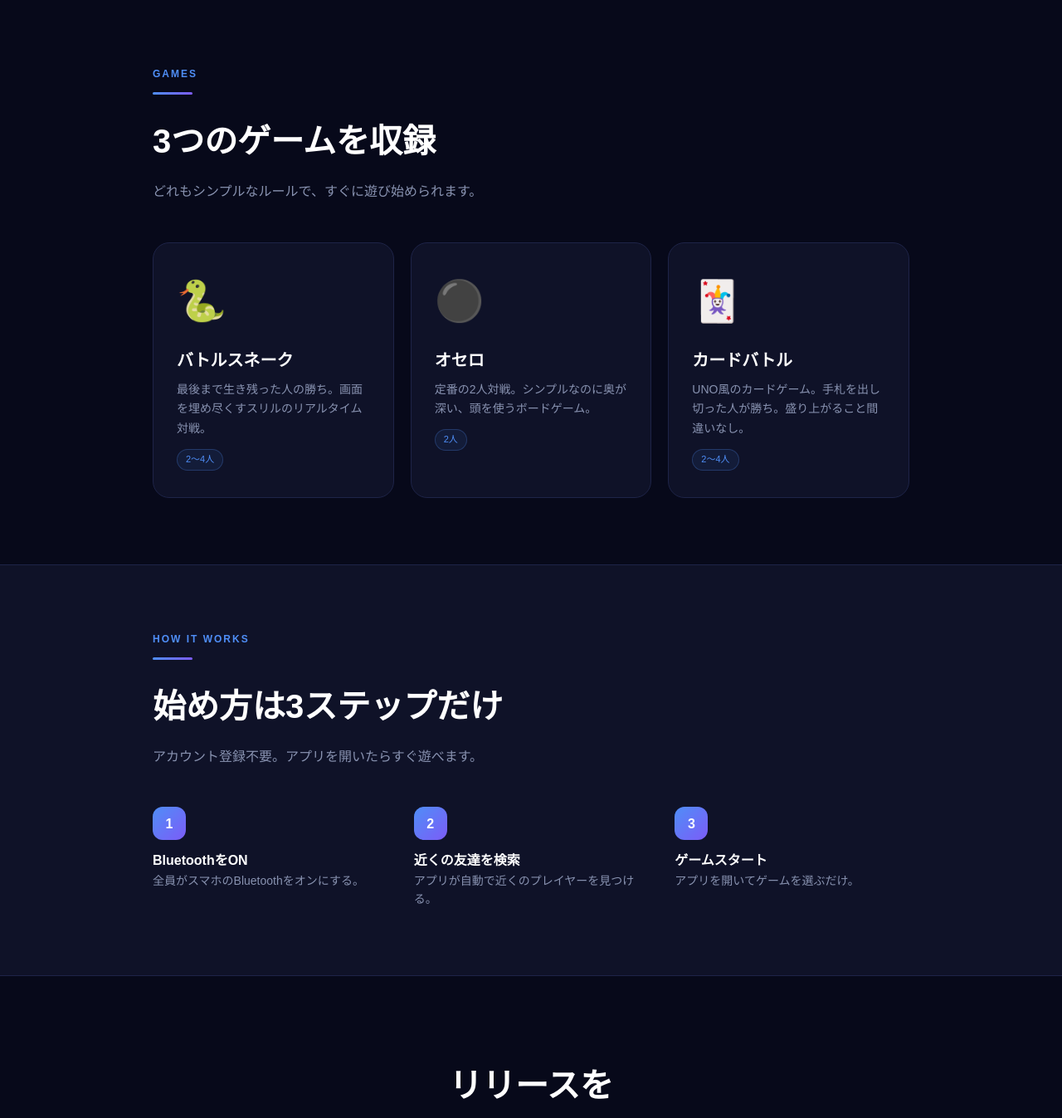
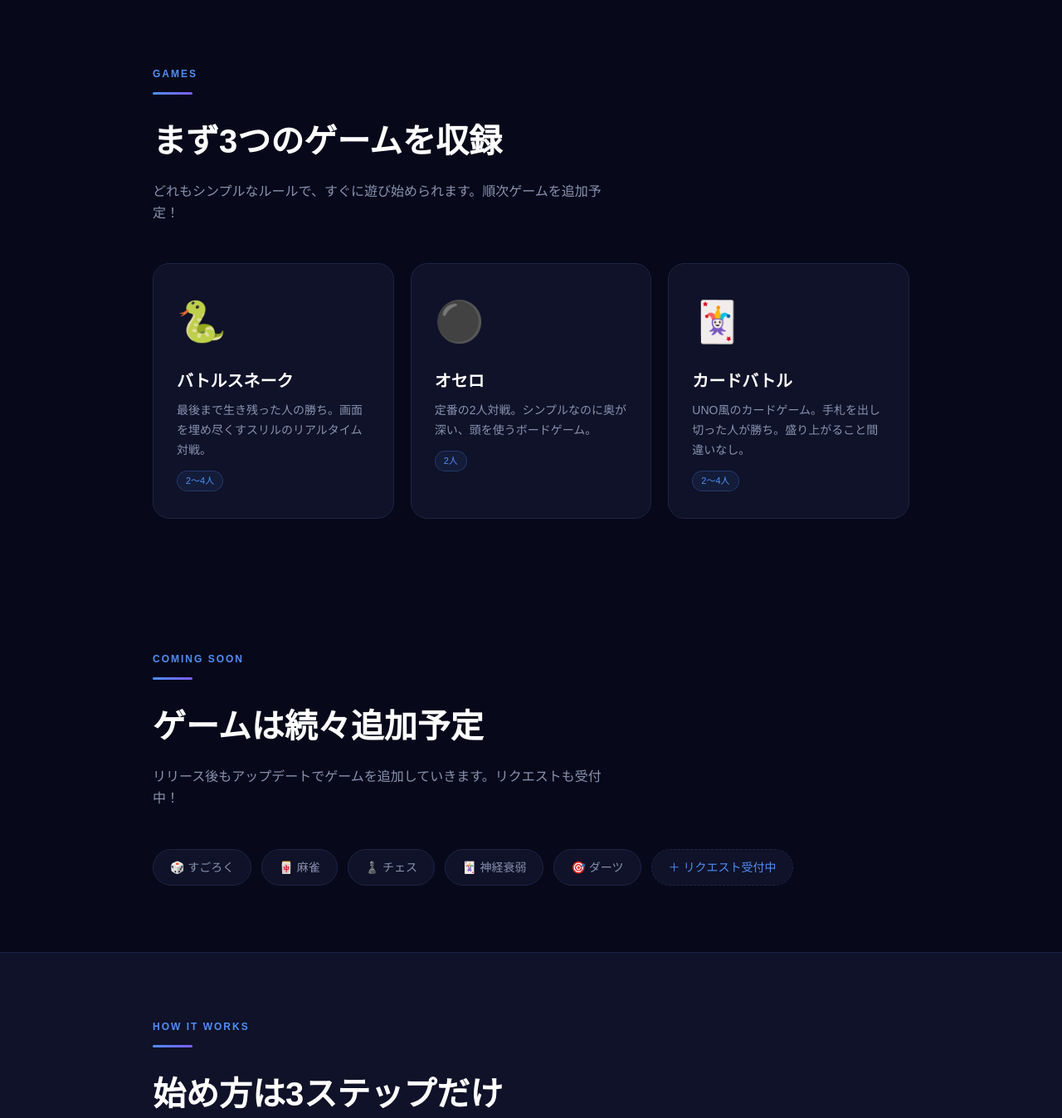
Before and after one commit to kooohminemine-crypto/nearplay-lp, a plain HTML site: page index.html in a window 1280 px wide. Shown: the part 800-2147 px from the top of the page at 83% size. Drawn offline with Linux system fonts and the light colour scheme.

Commit message:
Add coming soon games section

```diff
--- a/index.html
+++ b/index.html
@@ -315,8 +315,8 @@
   <section>
     <p class="section-label">Games</p>
     <div class="divider"></div>
-    <h2 class="section-title">3つのゲームを収録</h2>
-    <p class="section-desc">どれもシンプルなルールで、すぐに遊び始められます。</p>
+    <h2 class="section-title">まず3つのゲームを収録</h2>
+    <p class="section-desc">どれもシンプルなルールで、すぐに遊び始められます。順次ゲームを追加予定！</p>
     <div class="games-grid">
       <div class="game-card">
         <div class="game-icon">🐍</div>
@@ -336,6 +336,22 @@
         <p>UNO風のカードゲーム。手札を出し切った人が勝ち。盛り上がること間違いなし。</p>
         <span class="game-tag">2〜4人</span>
       </div>
+    </div>
+  </section>
+
+  <!-- MORE GAMES -->
+  <section>
+    <p class="section-label">Coming Soon</p>
+    <div class="divider"></div>
+    <h2 class="section-title">ゲームは続々追加予定</h2>
+    <p class="section-desc">リリース後もアップデートでゲームを追加していきます。リクエストも受付中！</p>
+    <div style="display:flex; flex-wrap:wrap; gap:12px;">
+      <div style="background:var(--card);border:1px solid var(--border);border-radius:99px;padding:10px 20px;color:var(--muted);font-size:14px;">🎲 すごろく</div>
+      <div style="background:var(--card);border:1px solid var(--border);border-radius:99px;padding:10px 20px;color:var(--muted);font-size:14px;">🀄 麻雀</div>
+      <div style="background:var(--card);border:1px solid var(--border);border-radius:99px;padding:10px 20px;color:var(--muted);font-size:14px;">♟️ チェス</div>
+      <div style="background:var(--card);border:1px solid var(--border);border-radius:99px;padding:10px 20px;color:var(--muted);font-size:14px;">🃏 神経衰弱</div>
+      <div style="background:var(--card);border:1px solid var(--border);border-radius:99px;padding:10px 20px;color:var(--muted);font-size:14px;">🎯 ダーツ</div>
+      <div style="background:var(--card);border:1px dashed var(--border);border-radius:99px;padding:10px 20px;color:var(--accent);font-size:14px;">＋ リクエスト受付中</div>
     </div>
   </section>
 
```
